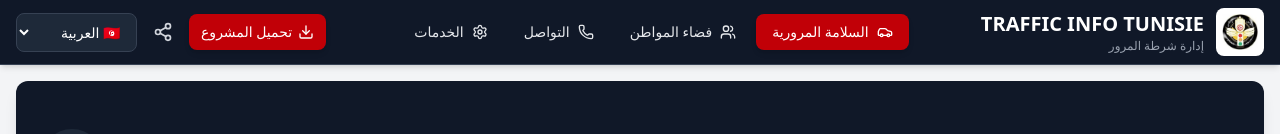
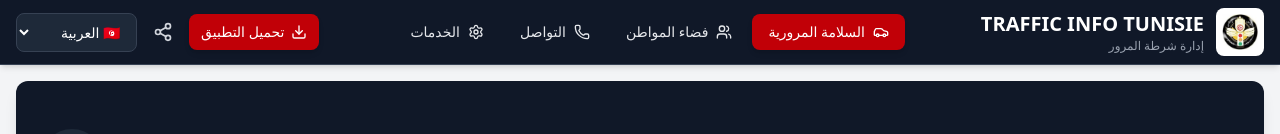
Before and after one commit to interfoufou/trafic-info, a Next.js app: page / in a window 1280 px wide. Shown: the top 134 px of the page. Built offline with nearby package versions, Linux system fonts and the light colour scheme.

Commit message:
تغيير نص 'تحميل المشروع' إلى 'تحميل التطبيق'

```diff
--- a/src/app/page.tsx
+++ b/src/app/page.tsx
@@ -492,7 +492,7 @@ export default function Home() {
                 className="flex items-center gap-1.5 px-3 py-2 bg-red-700 text-white rounded-lg text-sm font-medium shadow-md hover:bg-red-800"
               >
                 <Download className="h-4 w-4" />
-                <span className="hidden sm:inline">{language === 'ar' ? 'تحميل المشروع' : language === 'fr' ? 'Télécharger' : 'Download'}</span>
+                <span className="hidden sm:inline">{language === 'ar' ? 'تحميل التطبيق' : language === 'fr' ? 'Télécharger l\'application' : 'Download App'}</span>
               </a>
 
               {/* Share Button */}
```
